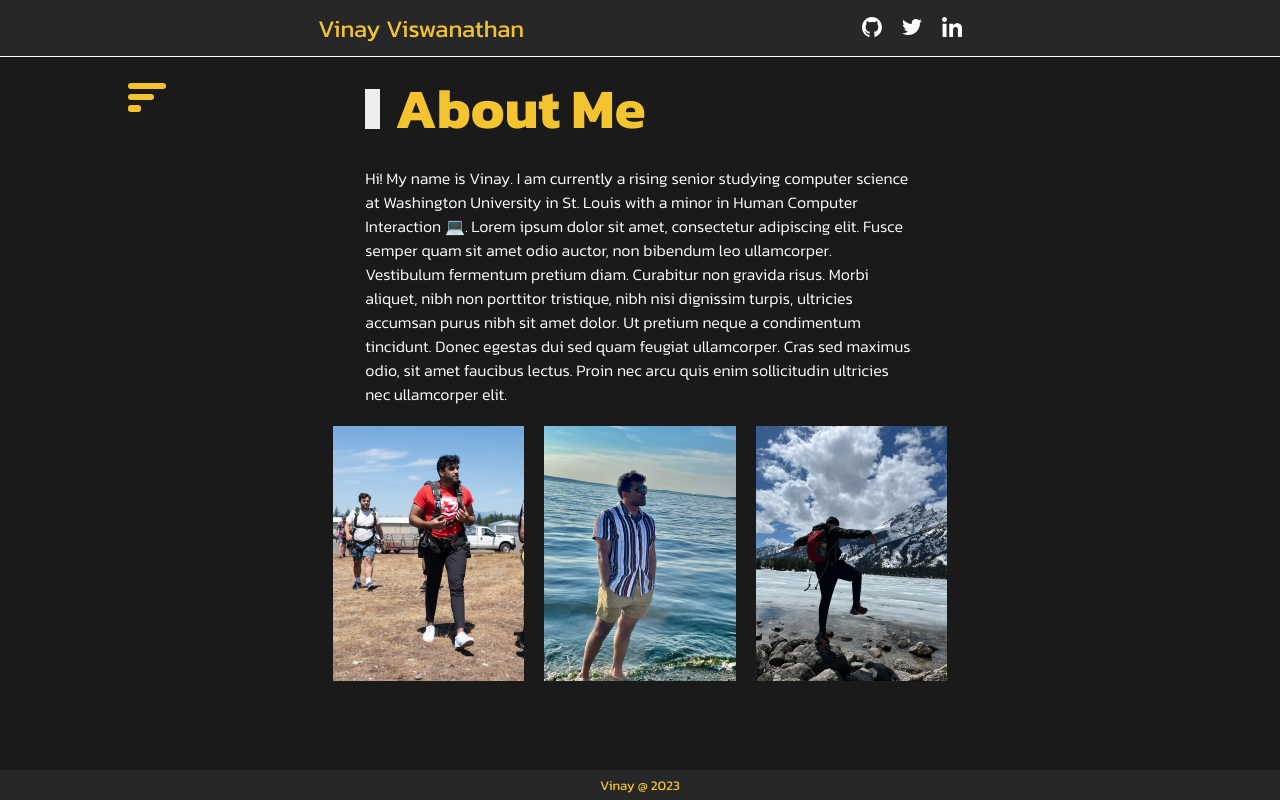
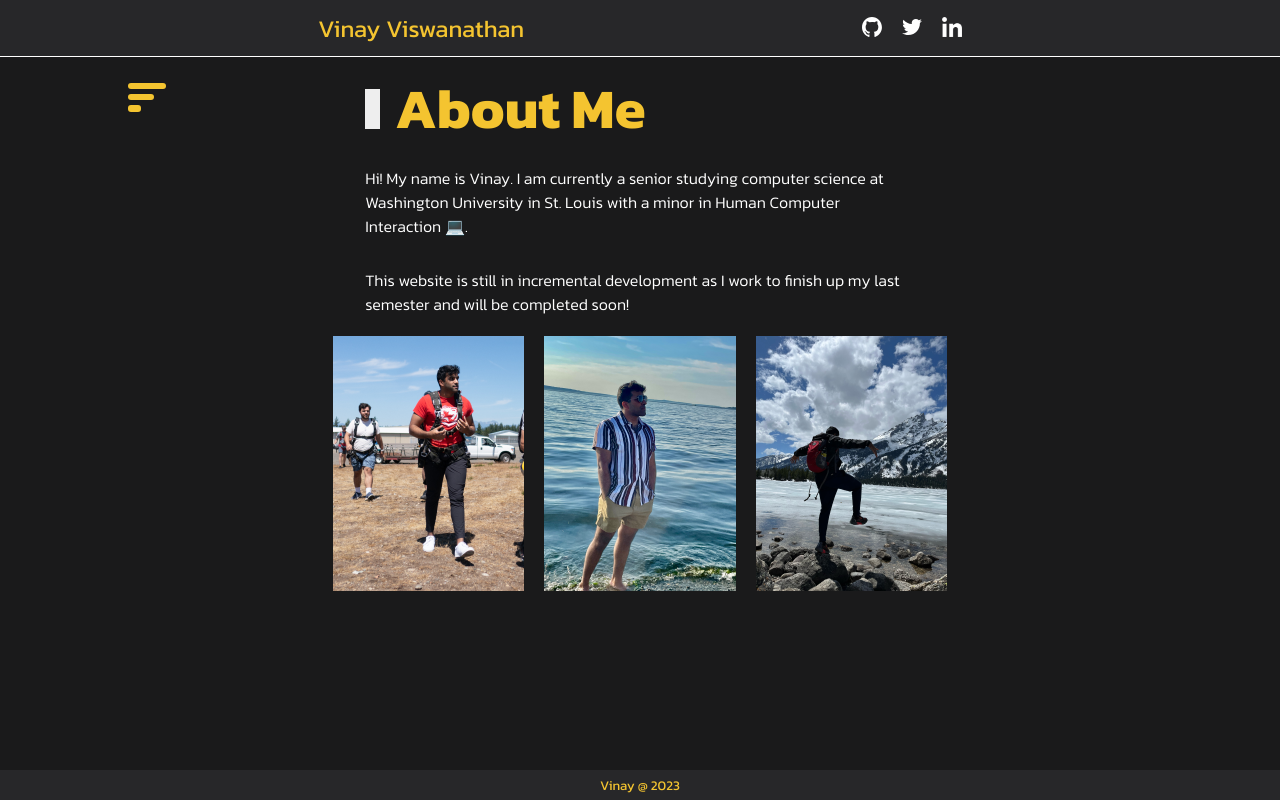
Before and after one commit to vinayvis821/personal-site, a React (Vite) app: page / in a window 1280 px wide. Built offline with nearby package versions, Linux system fonts and the light colour scheme; a web font is replaced by a local one.

Commit message:
Website in progress and updated todos

```diff
--- a/src/App.css
+++ b/src/App.css
@@ -8,7 +8,7 @@
 
 @media (max-width: 600px) {
   .app {
-    height: 100% !important;
+    height: auto !important;
   }
 }
 
--- a/src/App.tsx
+++ b/src/App.tsx
@@ -19,11 +19,13 @@ function App() {
   return (
     <div className="app">
       <Header />
-      <Routes>
+      <About />
+      {/* <Routes>
+        <Route path="" element={<About />} />
         <Route path="/" element={<About />} />
         <Route path="/about" element={<About />} />
         <Route path="/college" element={<College />} />
-      </Routes>
+      </Routes> */}
       <Footer />
     </div>
   );
--- a/src/pages/About.tsx
+++ b/src/pages/About.tsx
@@ -15,17 +15,13 @@ function About() {
         </div>
         <div className="content">
           <p>
-            Hi! My name is Vinay. I am currently a rising senior studying
-            computer science at Washington University in St. Louis with a minor
-            in Human Computer Interaction 💻. Lorem ipsum dolor sit amet,
-            consectetur adipiscing elit. Fusce semper quam sit amet odio auctor,
-            non bibendum leo ullamcorper. Vestibulum fermentum pretium diam.
-            Curabitur non gravida risus. Morbi aliquet, nibh non porttitor
-            tristique, nibh nisi dignissim turpis, ultricies accumsan purus nibh
-            sit amet dolor. Ut pretium neque a condimentum tincidunt. Donec
-            egestas dui sed quam feugiat ullamcorper. Cras sed maximus odio, sit
-            amet faucibus lectus. Proin nec arcu quis enim sollicitudin
-            ultricies nec ullamcorper elit.
+            Hi! My name is Vinay. I am currently a senior studying computer
+            science at Washington University in St. Louis with a minor in Human
+            Computer Interaction 💻.
+          </p>
+          <p className="second-paragraph">
+            This website is still in incremental development as I work to finish
+            up my last semester and will be completed soon!
           </p>
           <div className="about-images">
             <img id="sky" src={SkyPicture} alt="skydiving picture" />
--- a/src/pages/pages.css
+++ b/src/pages/pages.css
@@ -53,6 +53,10 @@
   text-align: left;
 }
 
+.second-paragraph {
+  margin-top: 30px !important;
+}
+
 .about-images {
   display: flex;
   justify-content: center;
```
Also changed, not shown: src/notes.txt.
